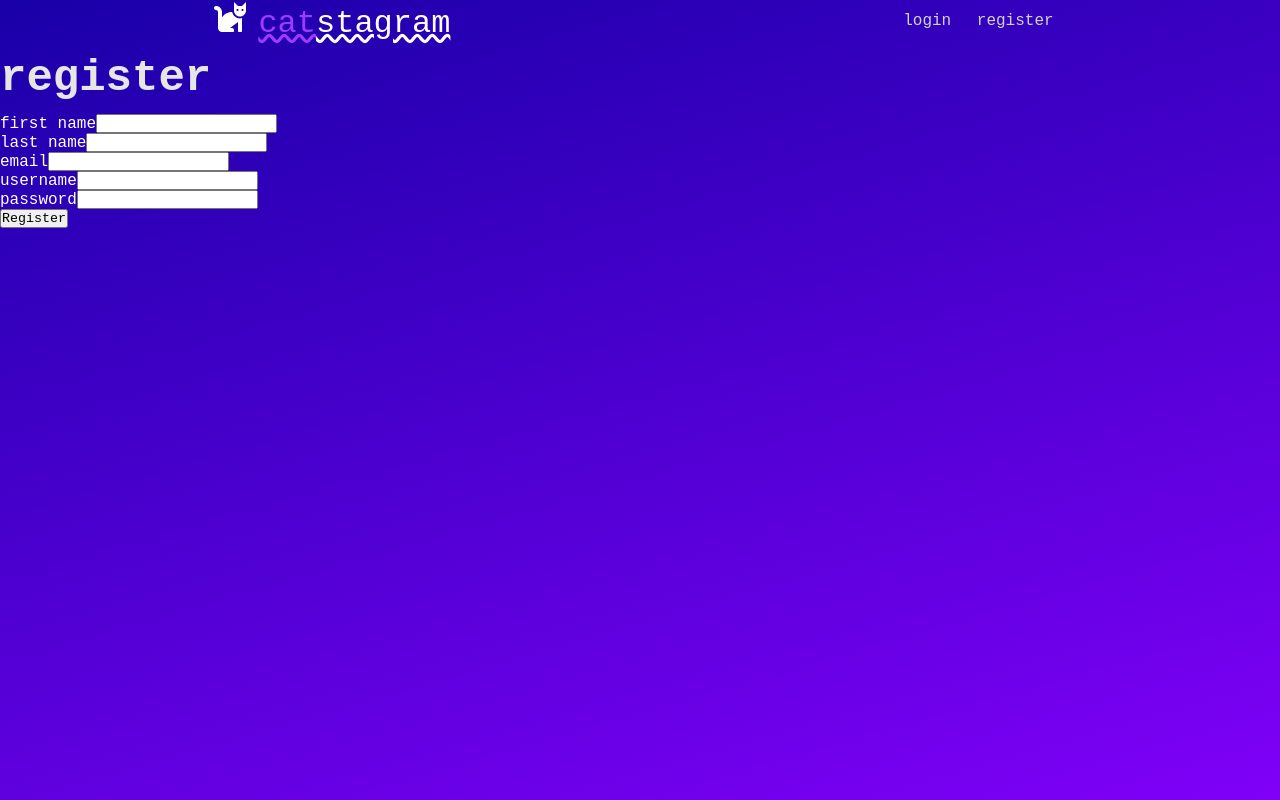
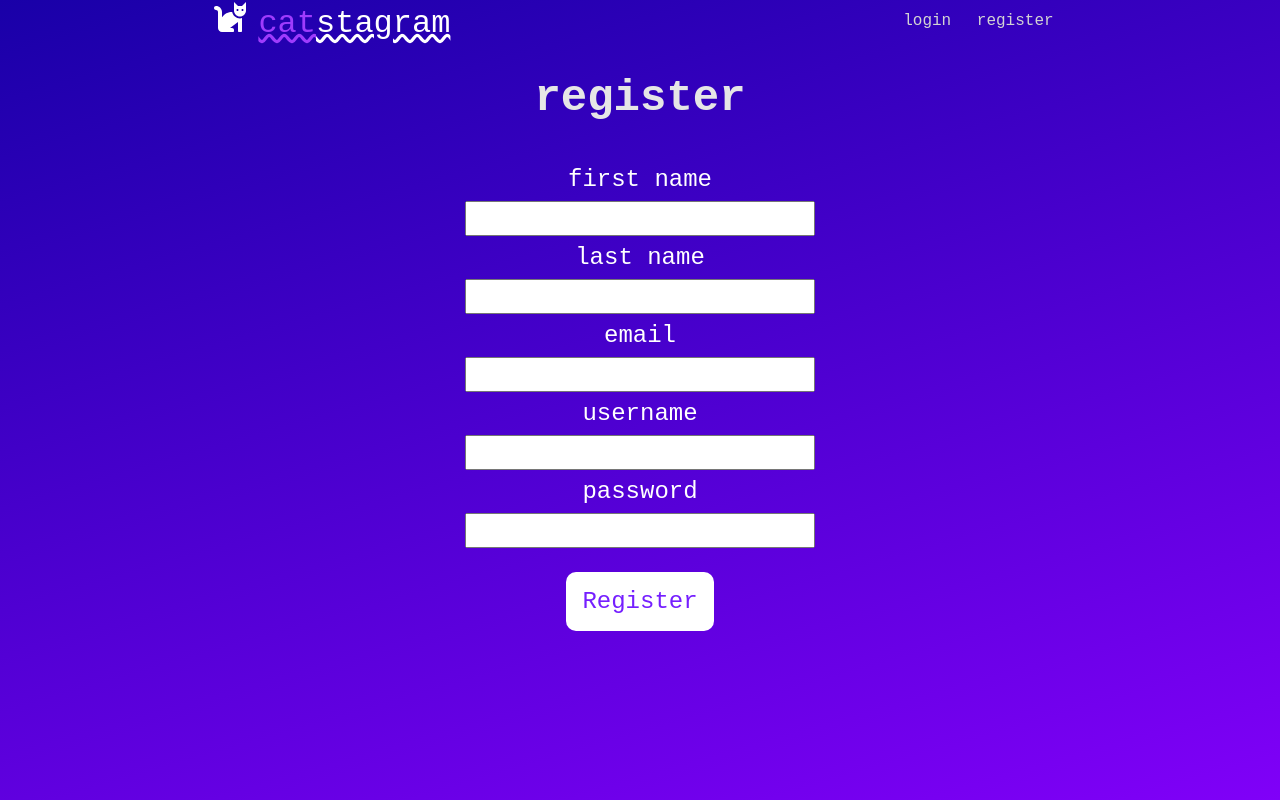
Before and after one commit to Slap-a-tha-Bass/catstagram, a React app: page /register in a window 1280 px wide. Built offline with nearby package versions, Linux system fonts and the light colour scheme.

Commit message:
login and register routes

```diff
--- a/package.json
+++ b/package.json
@@ -16,6 +16,7 @@
   "dependencies": {
     "@types/bcrypt": "^5.0.0",
     "@types/compression": "^1.7.2",
+    "@types/cors": "^2.8.12",
     "@types/express": "^4.17.13",
     "@types/file-loader": "^5.0.1",
     "@types/jsonwebtoken": "^8.5.8",
@@ -34,6 +35,7 @@
     "bcrypt": "^5.0.1",
     "bootstrap": "^5.1.1",
     "compression": "^1.7.4",
+    "cors": "^2.8.5",
     "css-loader": "^6.3.0",
     "dotenv": "^14.3.2",
     "express": "^4.17.1",
--- a/public/index.html
+++ b/public/index.html
@@ -2,6 +2,7 @@
   <head>
     <title>catstagram</title>
     <meta charset="utf-8" />
+
     <meta
       name="viewport"
       content="width=device-width, initial-scale=1, shrink-to-fit=no"
--- a/src/client/App.tsx
+++ b/src/client/App.tsx
@@ -12,6 +12,7 @@ import Register from "./views/Register";
 import NotFound from "./views/NotFound";
 import Profile from "./views/Profile";
 import Private from "./components/Private";
+import Compose from "./views/Compose";
 
 const App = () => {
   const [theme, setTheme] = useState("dark");
@@ -30,6 +31,7 @@ const App = () => {
             <Route index element={<Posts />} />
             <Route path="posts/:postid" element={<Details />} />
             <Route path="profile" element={<Profile />} />
+            <Route path="compose" element={<Compose />} />
           </Route>
           <Route path="*" element={<NotFound />} />
         </Routes>
--- /dev/null
+++ b/src/client/utils/api-service.ts
@@ -0,0 +1,40 @@
+const apiService = async (uri: string, method: string = "GET", body?: {}) => {
+  const headers: any = {};
+  const options: any = {
+    method,
+    headers,
+  };
+
+  const token = localStorage.getItem("token");
+
+  if (token) {
+    headers["Authorization"] = `Bearer ${token}`;
+  }
+  if (method === "POST" || method === "PUT") {
+    headers["Content-Type"] = "application/json";
+    options.body = JSON.stringify(body);
+  }
+  try {
+    const res = await fetch(uri, options);
+
+    if (res.status === 404) {
+      throw new Error("Check uri and server path");
+    }
+    if (res.status === 401) {
+      throw new Error("Check localstorage or check server endpoint");
+    }
+    if (res.status === 404) {
+      throw new Error("Check uri and server path");
+    }
+    if (res.status === 500) {
+      throw new Error("Check server terminal");
+    }
+    if (res.ok) {
+      return await res.json();
+    }
+  } catch (error) {
+    console.error(error);
+  }
+};
+
+export default apiService;
--- /dev/null
+++ b/src/client/views/Compose.tsx
@@ -0,0 +1,65 @@
+import React, { useState } from "react";
+import { useNavigate } from "react-router-dom";
+import apiService from "../utils/api-service";
+import { Button, CenterDiv, Form, H1, Input, Label, TextArea } from "./Login";
+
+const Compose = () => {
+  const navigate = useNavigate();
+  const [values, setValues] = useState<{ img_url?: string; caption?: string }>(
+    {}
+  );
+
+  const handleChanges = (
+    e: React.ChangeEvent<HTMLInputElement | HTMLTextAreaElement>
+  ) => {
+    e.persist();
+    setValues((prev) => ({ ...prev, [e.target.name]: e.target.value }));
+  };
+
+  const handlePost = async (e: React.MouseEvent<HTMLButtonElement>) => {
+    if (!values.img_url || !values.caption) return;
+    e.preventDefault();
+    const post = await apiService("/api/posts", "POST", values);
+    navigate(`/posts/${post.id}`);
+  };
+
+  return (
+    <div>
+      <CenterDiv>
+        <H1>kitty time</H1>
+      </CenterDiv>
+      <Form>
+        <CenterDiv>
+          <Label htmlFor="img_url">Image URL</Label>
+        </CenterDiv>
+        <CenterDiv>
+          <Input
+            name="img_url"
+            type="text"
+            value={values.img_url || ""}
+            onChange={handleChanges}
+          />
+        </CenterDiv>
+        <CenterDiv>
+          <Label htmlFor="caption">caption</Label>
+        </CenterDiv>
+        <CenterDiv>
+          <TextArea
+            name="caption"
+            value={values.caption || ""}
+            onChange={handleChanges}
+            rows={10}
+          />
+        </CenterDiv>
+        <CenterDiv>
+          <p>{values.caption?.length || 0} / 144</p>
+        </CenterDiv>
+        <CenterDiv>
+          <Button onClick={handlePost}>Post!</Button>
+        </CenterDiv>
+      </Form>
+    </div>
+  );
+};
+
+export default Compose;
--- a/src/client/views/Login.tsx
+++ b/src/client/views/Login.tsx
@@ -1,5 +1,7 @@
 import React, { useEffect, useState } from "react";
+import styled from "styled-components";
 import { useNavigate } from "react-router-dom";
+import apiService from "../utils/api-service";
 
 const Login = () => {
   const navigate = useNavigate();
@@ -14,47 +16,79 @@ const Login = () => {
 
   const handleLogin = async (e: React.MouseEvent<HTMLButtonElement>) => {
     e.preventDefault();
-    try {
-      const res = await fetch("/auth/login", {
-        method: "POST",
-        headers: { "Content-Type": "application/json" },
-        body: JSON.stringify(values),
-      });
-      if (res.ok) {
-        const token = await res.json();
-        localStorage.setItem("token", token);
-        navigate(`/profile`);
-      } else {
-        throw new Error("Invalid Login");
-      }
-    } catch (error) {
-      console.log(error);
-    }
+    const token = await apiService("/auth/login", "POST", values);
+    localStorage.setItem("token", token);
+    navigate("/profile");
   };
   return (
     <div>
-      <h1>Login</h1>
-      <form>
-        <div>
-          <label htmlFor="email">email</label>
-          <input
+      <CenterDiv>
+        <H1>Login</H1>
+      </CenterDiv>
+      <Form>
+        <CenterDiv>
+          <Label htmlFor="email">email</Label>
+        </CenterDiv>
+        <CenterDiv>
+          <Input
             name="email"
+            type="email"
             value={values.email || ""}
             onChange={handleChanges}
           />
-        </div>
-        <div>
-          <label htmlFor="password">password</label>
-          <input
+        </CenterDiv>
+        <CenterDiv>
+          <Label htmlFor="password">password</Label>
+        </CenterDiv>
+        <CenterDiv>
+          <Input
             name="password"
+            type="password"
             value={values.password || ""}
             onChange={handleChanges}
           />
-        </div>
-        <button onClick={handleLogin}>Login</button>
-      </form>
+        </CenterDiv>
+        <CenterDiv>
+          <Button onClick={handleLogin}>login</Button>
+        </CenterDiv>
+      </Form>
     </div>
   );
 };
 
 export default Login;
+
+export const CenterDiv = styled.div`
+  display: flex;
+  place-content: center;
+`;
+export const Label = styled.label`
+  font-size: 1.5rem;
+`;
+export const Input = styled.input`
+  padding: 0.5rem;
+  margin: 0.5rem;
+  width: 350px;
+`;
+export const Button = styled.button`
+  padding: 1rem;
+  margin-top: 1rem;
+  font-family: monospace;
+  background-color: white;
+  font-size: 1.5rem;
+  color: rgb(117, 31, 255);
+  border: none;
+  border-radius: 10px;
+`;
+export const Form = styled.form`
+  padding: 1rem;
+  margin-top: 1rem;
+`;
+export const H1 = styled.h1`
+  margin-top: 2rem;
+`;
+export const TextArea = styled.textarea`
+  padding: 0.5rem;
+  margin: 0.5rem;
+  width: 350px;
+`;
--- a/src/client/views/Posts.tsx
+++ b/src/client/views/Posts.tsx
@@ -1,16 +1,13 @@
 import React, { useState, useEffect } from "react";
 import { IPost } from "../../types";
 import Card from "../components/Card";
+import apiService from "../utils/api-service";
 
 const Posts = () => {
   const [posts, setPosts] = useState<IPost[]>([]);
 
   useEffect(() => {
-    fetch("/api/posts")
-      .then((res) => res.json())
-      .then((posts) => {
-        setPosts(posts.rows);
-      });
+    apiService("/api/posts").then((posts) => setPosts(posts.rows));
   }, []);
 
   return (
--- a/src/client/views/Register.tsx
+++ b/src/client/views/Register.tsx
@@ -1,5 +1,7 @@
 import React, { useEffect, useState } from "react";
 import { useNavigate } from "react-router-dom";
+import apiService from "../utils/api-service";
+import { Form, CenterDiv, Label, Input, Button, H1 } from "./Login";
 
 const Register = () => {
   const navigate = useNavigate();
@@ -12,69 +14,75 @@ const Register = () => {
 
   const handleRegister = async (e: React.MouseEvent<HTMLButtonElement>) => {
     e.preventDefault();
-    try {
-      const res = await fetch("/auth/register", {
-        method: "POST",
-        headers: { "Content-Type": "application/json" },
-        body: JSON.stringify(values),
-      });
-      if (res.ok) {
-        const token = await res.json();
-        localStorage.setItem("token", token.token);
-        navigate(`/profile`);
-      } else {
-        throw new Error("Invalid register");
-      }
-    } catch (error) {
-      console.log(error);
-    }
+    const token = await apiService("/auth/register", "POST", values);
+    localStorage.setItem("token", token.token);
+    navigate("/profile");
   };
   return (
     <div>
-      <h1>Register</h1>
-      <form>
-        <div>
-          <label htmlFor="first_name">first name</label>
-          <input
+      <CenterDiv>
+        <H1>Register</H1>
+      </CenterDiv>
+      <Form>
+        <CenterDiv>
+          <Label htmlFor="first_name">first name</Label>
+        </CenterDiv>
+        <CenterDiv>
+          <Input
             name="first_name"
+            type="text"
             value={values.first_name || ""}
             onChange={handleChanges}
           />
-        </div>
-        <div>
-          <label htmlFor="last_name">last name</label>
-          <input
+        </CenterDiv>
+        <CenterDiv>
+          <Label htmlFor="last_name">last name</Label>
+        </CenterDiv>
+        <CenterDiv>
+          <Input
             name="last_name"
+            type="text"
             value={values.last_name || ""}
             onChange={handleChanges}
           />
-        </div>
-        <div>
-          <label htmlFor="email">email</label>
-          <input
+        </CenterDiv>
+        <CenterDiv>
+          <Label htmlFor="email">email</Label>
+        </CenterDiv>
+        <CenterDiv>
+          <Input
             name="email"
+            type="text"
             value={values.email || ""}
             onChange={handleChanges}
           />
-        </div>
-        <div>
-          <label htmlFor="username">username</label>
-          <input
+        </CenterDiv>
+        <CenterDiv>
+          <Label htmlFor="username">username</Label>
+        </CenterDiv>
+        <CenterDiv>
+          <Input
             name="username"
+            type="text"
             value={values.username || ""}
             onChange={handleChanges}
           />
-        </div>
-        <div>
-          <label htmlFor="password">password</label>
-          <input
+        </CenterDiv>
+        <CenterDiv>
+          <Label htmlFor="password">password</Label>
+        </CenterDiv>
+        <CenterDiv>
+          <Input
             name="password"
+            type="password"
             value={values.password || ""}
             onChange={handleChanges}
           />
-        </div>
-        <button onClick={handleRegister}>Register</button>
-      </form>
+        </CenterDiv>
+        <CenterDiv>
+          <Button onClick={handleRegister}>Register</Button>
+        </CenterDiv>
+      </Form>
     </div>
   );
 };
--- a/src/server/server.ts
+++ b/src/server/server.ts
@@ -3,6 +3,7 @@ import * as path from "path";
 import helmet from "helmet";
 import * as compression from "compression";
 import * as morgan from "morgan";
+import * as cors from "cors";
 import routes from "./routes";
 import "./db/index";
 import { configurePassport } from "./middlewares/passport-strategies.mw";
@@ -12,9 +13,10 @@ const app = express();
 configurePassport(app);
 app.use(express.json());
 app.use(express.static("public"));
-app.use(helmet());
+app.use(cors());
+// app.use(helmet());
 app.use(compression());
-app.use(morgan('combined'));
+app.use(morgan("dev"));
 app.use(routes);
 app.get("*", (req, res, next) => {
   res.sendFile(path.join(__dirname, "../public/index.html"));
```
Also changed, not shown: src/client/views/Details.tsx (+6 -6 lines), 1 other file (tests, documents, lock files or other folders).
